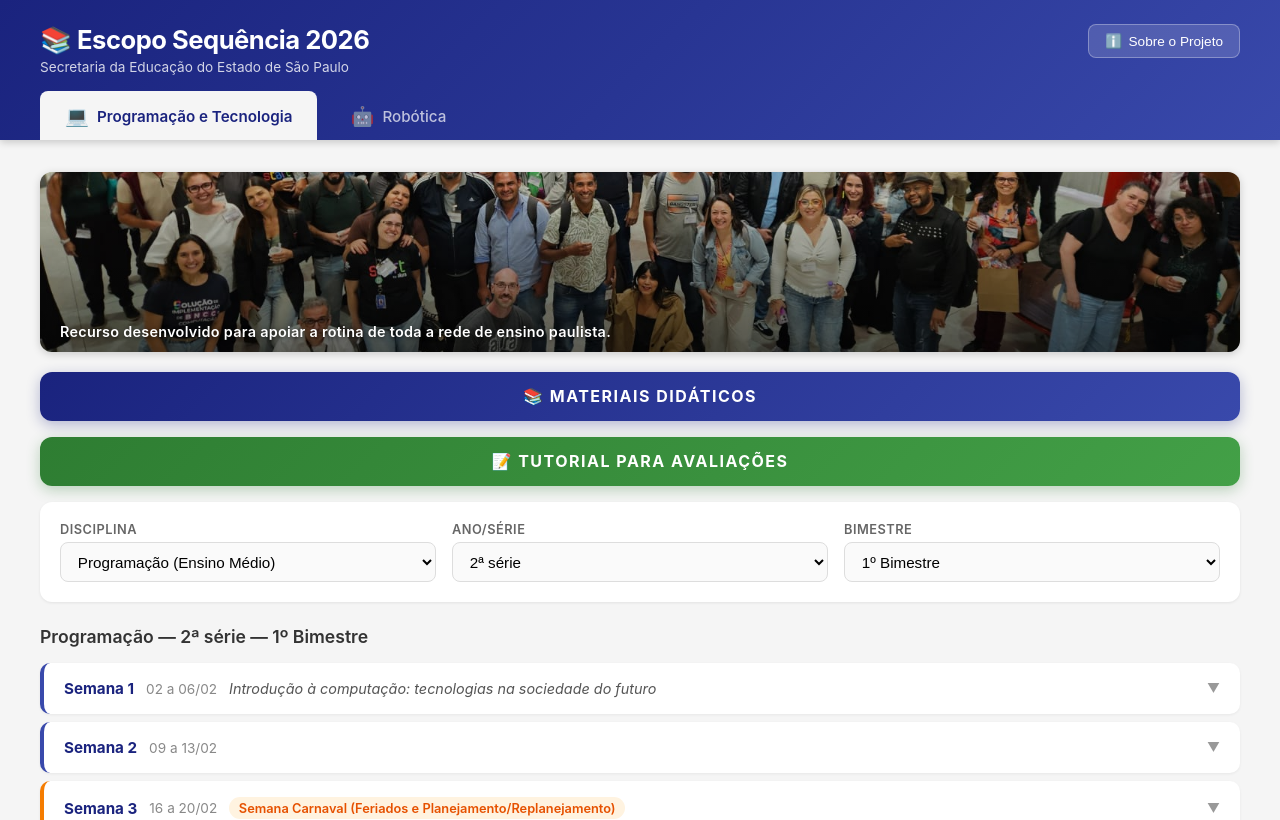
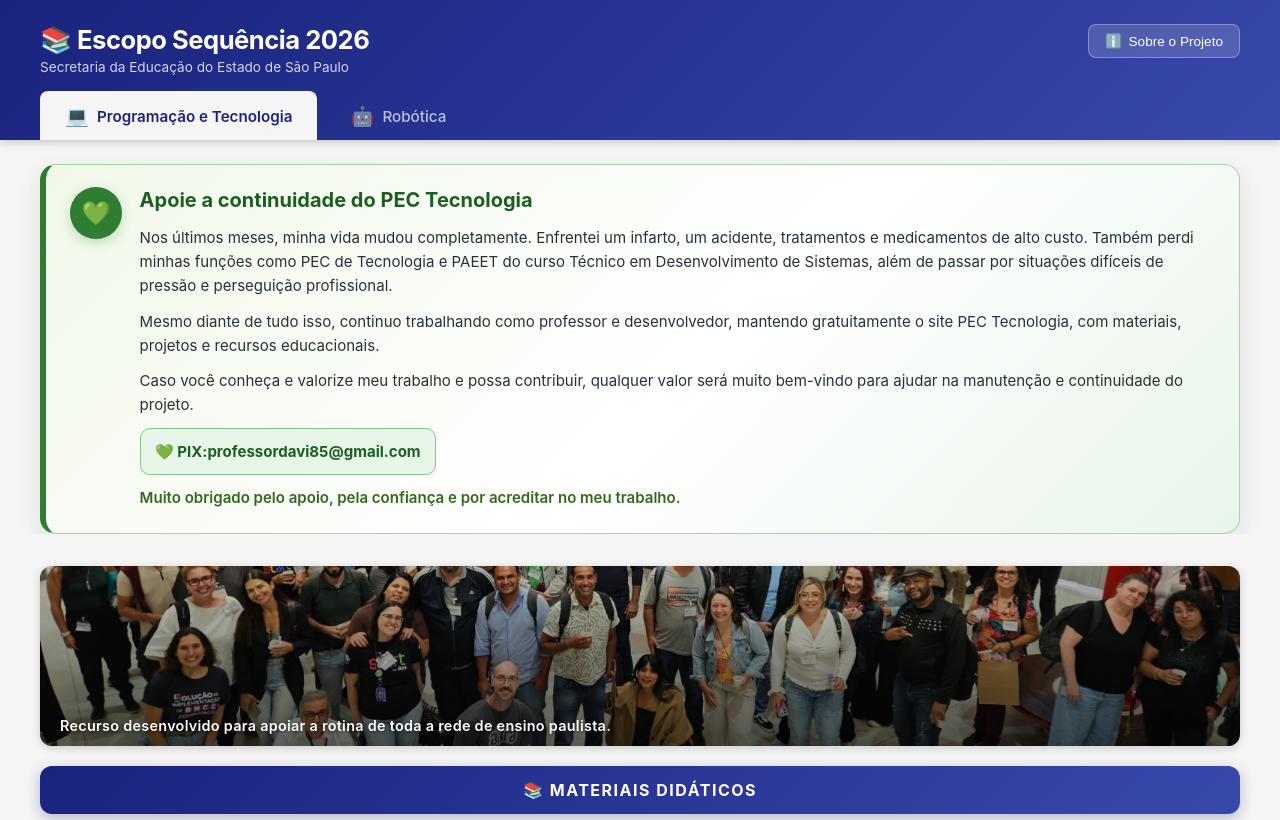
Before and after one commit to dansfisica85/Escopos-2026, an Angular app in the folder escopo-sequencia/: page /programacao in a window 1280 px wide. Shown: the top 820 px of the page. Built offline with nearby package versions, Linux system fonts and the light colour scheme.

Commit message:
feat: adiciona banner de apoio e aviso da robótica

```diff
--- a/escopo-sequencia/src/app/app.css
+++ b/escopo-sequencia/src/app/app.css
@@ -295,6 +295,66 @@ code {
 .tab-icon {
   font-size: 1.2rem;
 }
+.support-banner {
+  box-sizing: border-box;
+  width: calc(100% - 4rem);
+  max-width: 1200px;
+  margin: 1.5rem auto 0;
+  padding: 1.4rem 1.5rem;
+  display: grid;
+  grid-template-columns: auto minmax(0, 1fr);
+  gap: 1.1rem;
+  align-items: start;
+  background: linear-gradient(135deg, #f1f8e9 0%, #ffffff 55%, #e8f5e9 100%);
+  border: 1px solid #a5d6a7;
+  border-left: 6px solid #2e7d32;
+  border-radius: 16px;
+  box-shadow: 0 8px 24px rgba(27, 94, 32, 0.12);
+  color: #263238;
+}
+.support-banner-icon {
+  width: 52px;
+  height: 52px;
+  display: flex;
+  align-items: center;
+  justify-content: center;
+  flex-shrink: 0;
+  background: #2e7d32;
+  border-radius: 50%;
+  color: #ffffff;
+  font-size: 1.45rem;
+  box-shadow: 0 4px 12px rgba(46, 125, 50, 0.25);
+}
+.support-banner-content h2 {
+  margin: 0 0 0.8rem;
+  color: #1b5e20;
+  font-size: 1.25rem;
+  line-height: 1.3;
+}
+.support-banner-content p {
+  margin: 0 0 0.7rem;
+  font-size: 0.94rem;
+  line-height: 1.6;
+}
+.support-banner-pix {
+  width: fit-content;
+  padding: 0.65rem 0.9rem;
+  background: #e8f5e9;
+  border: 1px solid #81c784;
+  border-radius: 10px;
+  color: #1b5e20;
+}
+.support-banner-pix-key {
+  color: #1b5e20;
+  font-weight: 700;
+  overflow-wrap: anywhere;
+  user-select: all;
+}
+.support-banner-thanks {
+  margin-bottom: 0 !important;
+  font-weight: 600;
+  color: #33691e;
+}
 .main-content {
   flex: 1;
   background: #f5f5f5;
@@ -308,6 +368,20 @@ code {
   .about-btn-text { display: none; }
   .about-btn { padding: 0.4rem 0.6rem; }
   .header-top { align-items: center; }
+  .support-banner {
+    width: calc(100% - 2rem);
+    margin-top: 1rem;
+    padding: 1.1rem;
+    grid-template-columns: 1fr;
+    gap: 0.8rem;
+  }
+  .support-banner-icon {
+    width: 44px;
+    height: 44px;
+    font-size: 1.2rem;
+  }
+  .support-banner-content h2 { font-size: 1.1rem; }
+  .support-banner-content p { font-size: 0.9rem; }
 }
 
 /* Footer */
@@ -355,7 +429,6 @@ code {
   flex-direction: column;
   align-items: center;
 }
-}
 .footer-avatar {
   width: 80px;
   height: 80px;
--- a/escopo-sequencia/src/app/app.ts
+++ b/escopo-sequencia/src/app/app.ts
@@ -188,6 +188,18 @@ npm run build</pre>
       </aside>
     }
 
+    <section class="support-banner" aria-labelledby="support-banner-title">
+      <div class="support-banner-icon" aria-hidden="true">💚</div>
+      <div class="support-banner-content">
+        <h2 id="support-banner-title">Apoie a continuidade do PEC Tecnologia</h2>
+        <p>Nos últimos meses, minha vida mudou completamente. Enfrentei um infarto, um acidente, tratamentos e medicamentos de alto custo. Também perdi minhas funções como PEC de Tecnologia e PAEET do curso Técnico em Desenvolvimento de Sistemas, além de passar por situações difíceis de pressão e perseguição profissional.</p>
+        <p>Mesmo diante de tudo isso, continuo trabalhando como professor e desenvolvedor, mantendo gratuitamente o site PEC Tecnologia, com materiais, projetos e recursos educacionais.</p>
+        <p>Caso você conheça e valorize meu trabalho e possa contribuir, qualquer valor será muito bem-vindo para ajudar na manutenção e continuidade do projeto.</p>
+        <p class="support-banner-pix"><strong>💚 PIX:</strong> <span class="support-banner-pix-key">professordavi85&#64;gmail.com</span></p>
+        <p class="support-banner-thanks">Muito obrigado pelo apoio, pela confiança e por acreditar no meu trabalho.</p>
+      </div>
+    </section>
+
     <main class="main-content">
       <router-outlet />
     </main>
--- a/escopo-sequencia/src/app/pages/robotica/robotica.component.css
+++ b/escopo-sequencia/src/app/pages/robotica/robotica.component.css
@@ -99,6 +99,41 @@
   outline: none;
   border-color: #e65100;
   box-shadow: 0 0 0 3px rgba(230,81,0,0.1);
+}
+.robotica-coming-soon {
+  min-height: 180px;
+  display: flex;
+  align-items: center;
+  justify-content: center;
+  gap: 1.25rem;
+  padding: 2rem;
+  background: linear-gradient(135deg, #fff8e1 0%, #ffffff 55%, #fff3e0 100%);
+  border: 1px solid #ffcc80;
+  border-left: 6px solid #e65100;
+  border-radius: 16px;
+  box-shadow: 0 8px 24px rgba(191, 54, 12, 0.12);
+  text-align: left;
+}
+.robotica-coming-soon-icon {
+  width: 64px;
+  height: 64px;
+  display: flex;
+  align-items: center;
+  justify-content: center;
+  flex-shrink: 0;
+  background: linear-gradient(135deg, #bf360c, #e65100);
+  border-radius: 50%;
+  color: #ffffff;
+  font-size: 1.8rem;
+  box-shadow: 0 5px 16px rgba(191, 54, 12, 0.25);
+}
+.robotica-coming-soon p {
+  max-width: 720px;
+  margin: 0;
+  color: #7f2b0a;
+  font-size: 1.2rem;
+  font-weight: 700;
+  line-height: 1.55;
 }
 .materiais-section {
   background: white;
@@ -334,6 +369,18 @@
   .aula-details { grid-template-columns: 1fr; }
   .aula-header { flex-direction: column; }
   .materiais-grid { grid-template-columns: 1fr; }
+  .robotica-coming-soon {
+    min-height: 150px;
+    flex-direction: column;
+    padding: 1.5rem;
+    text-align: center;
+  }
+  .robotica-coming-soon-icon {
+    width: 54px;
+    height: 54px;
+    font-size: 1.5rem;
+  }
+  .robotica-coming-soon p { font-size: 1.05rem; }
 }
 
 /* IA Plan Generation */
--- a/escopo-sequencia/src/app/pages/robotica/robotica.component.html
+++ b/escopo-sequencia/src/app/pages/robotica/robotica.component.html
@@ -36,6 +36,15 @@
     </div>
   </div>
 
+  @if (isTerceiroBimestreEmBreve()) {
+    <h2 class="section-title">
+      {{ selectedDisciplina().nome }} — {{ selectedAno().anoSerie }} — {{ selectedBimestre().bimestre }}
+    </h2>
+    <section class="robotica-coming-soon" role="status" aria-live="polite">
+      <span class="robotica-coming-soon-icon" aria-hidden="true">🤖</span>
+      <p>Aguarde só mais um pouquinho, que eu já estou terminando a Robótica do 3° bimestre</p>
+    </section>
+  } @else {
     @if (materiaisAtuais(); as mat) {
       <div class="materiais-section">
         <h3>📎 Materiais de Apoio — {{ mat.ano }}</h3>
@@ -133,6 +142,7 @@
         </div>
       }
     </div>
+  }
 </div>
 
 @if (showInstrucoesDialog()) {
--- a/escopo-sequencia/src/app/pages/robotica/robotica.component.ts
+++ b/escopo-sequencia/src/app/pages/robotica/robotica.component.ts
@@ -17,6 +17,10 @@ import { PlanoIaService } from '../../services/plano-ia.service';
 export class RoboticaComponent {
   disciplinas: DisciplinaEscopo[] = [ROBOTICA_EF_DATA, ROBOTICA_EM_DATA];
   materiais = MATERIAIS_ROBOTICA;
+  readonly terceiroBimestre: BimestreEscopo = {
+    bimestre: '3º Bimestre',
+    semanas: []
+  };
 
   selectedDisciplina = signal<DisciplinaEscopo>(this.disciplinas[0]);
   selectedAno = signal<AnoSerieEscopo>(this.disciplinas[0].anos[0]);
@@ -38,10 +42,21 @@ export class RoboticaComponent {
   refinando = signal(false);
 
   anos = computed(() => this.selectedDisciplina().anos);
-  bimestres = computed(() => this.selectedAno().bimestres);
+  bimestres = computed(() => {
+    const bimestresDoAno = this.selectedAno().bimestres;
+    return bimestresDoAno.some(b => b.bimestre === this.terceiroBimestre.bimestre)
+      ? bimestresDoAno
+      : [...bimestresDoAno, this.terceiroBimestre];
+  });
   semanas = computed(() => this.selectedBimestre().semanas);
+  isTerceiroBimestreEmBreve = computed(
+    () =>
+      this.selectedBimestre().bimestre === this.terceiroBimestre.bimestre &&
+      this.selectedBimestre().semanas.length === 0
+  );
 
-  materiaisAtuais = computed(() => {
+  materiaisAtuais = computed<MaterialPorAno | undefined>(() => {
+    if (this.isTerceiroBimestreEmBreve()) return undefined;
     const ano = this.selectedAno().anoSerie.toLowerCase();
     return this.materiais.find(m => m.ano.toLowerCase() === ano);
   });
@@ -64,7 +79,7 @@ export class RoboticaComponent {
   }
 
   onBimestreChange(index: number) {
-    this.selectedBimestre.set(this.selectedAno().bimestres[index]);
+    this.selectedBimestre.set(this.bimestres()[index]);
     this.expandedSemana.set(null);
   }
 
```
Lines whose indentation alone changed are shown as unchanged.
